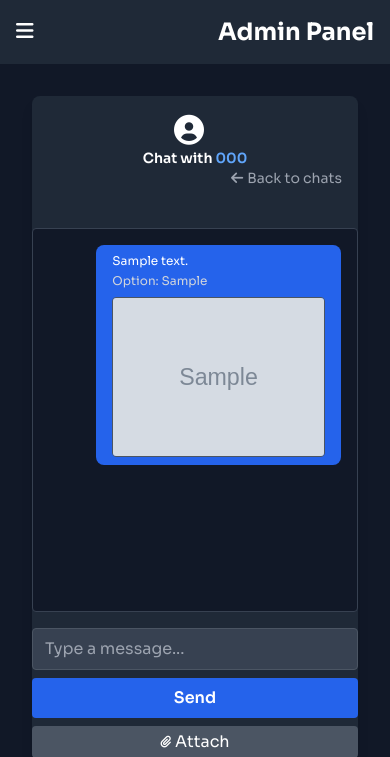
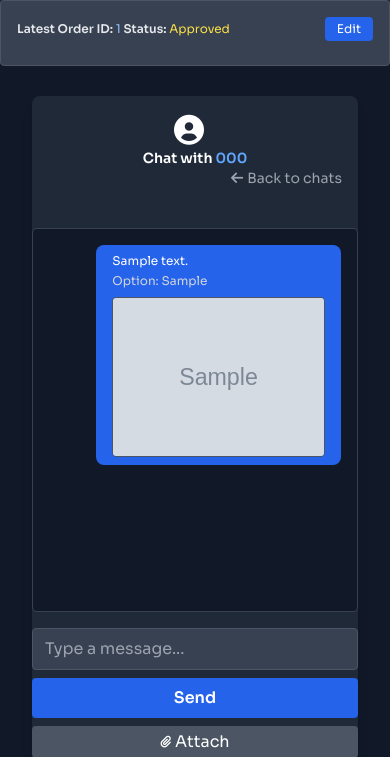
Before and after one commit to zwehtet-dev/inifinity-tg-bot-backend, a Flask app: page /messages/000 in a window 390 px wide. Shown: the top 757 px of the page. Run offline with Flask 2, Linux system fonts and the light colour scheme; the visitor is signed in with stand-in values (Sample User, id 1); tables that the repository leaves empty hold one stand-in row (values such as "Sample post"); grey boxes marked "Sample" are stand-in pictures; some libraries are stand-ins or nearby versions.

Commit message:
Patch: Better Chat Interface

```diff
--- a/templates/messages/chat.html
+++ b/templates/messages/chat.html
@@ -4,7 +4,7 @@
 {% block content %}
 <style>
 </style>
-<div class="max-w-2xl mx-auto bg-gray-800 rounded-lg shadow-lg -mx-8">
+<div class="max-w-2xl mx-auto bg-gray-800 rounded-lg shadow-lg -mx-8" id="chat-header">
     <div class="flex flex-col md:flex-row items-center mb-6 p-4">
         <i class="fas fa-user-circle text-3xl mr-3"></i>
         <h2 class="text-sm md:text-xl font-semibold">Chat with <span class="text-blue-400">{{ telegram.telegram_id }}</span></h2>
@@ -17,7 +17,7 @@
             fetch('/messages/api/{{ telegram.telegram_id }}/messages')
                 .then(res => res.json())
                 .then(data => {
-                    const container = document.querySelector('.mb-4.p-4.bg-gray-700.rounded.border.border-gray-600');
+                    const container = document.getElementById('status');
                     if (data.latest_order) {
                         // If the order status box exists, update its content
                         if (container) {
@@ -28,15 +28,15 @@
                             // if (select) select.value = data.latest_order.status;
                         } else {
                             // If it doesn't exist, insert the whole HTML
-                            const parent = document.querySelector('.max-w-2xl.mx-auto.bg-gray-800.rounded-lg.shadow-lg.p-6');
+                            const parent = document.querySelector('#chat-header');
                             if (parent) {
                                 parent.insertAdjacentHTML('afterbegin', `
-        <div class="mb-4 p-4 bg-gray-700 rounded border border-gray-600 text-xs md:text-sm">
+        <div id="status" class="mb-4 fixed top-0 left-0 right-0 w-full p-4 bg-gray-700 rounded border border-gray-600 text-xs md:text-sm">
             <div class="flex items-center justify-between">
                 <div>
                     <span class="font-semibold text-gray-200">Latest Order ID:</span>
                     <span class="text-blue-300" id="latest-order-id">${data.latest_order.order_id || 'N/A'}</span>
-                    <span class="ml-4 font-semibold text-gray-200">Status:</span>
+                    <span class=" font-semibold text-gray-200">Status:</span>
                     <span id="order-status" class="text-yellow-300">${data.latest_order.status.charAt(0).toUpperCase() + data.latest_order.status.slice(1)}</span>
                 </div>
                 <button id="edit-status-btn"
```
